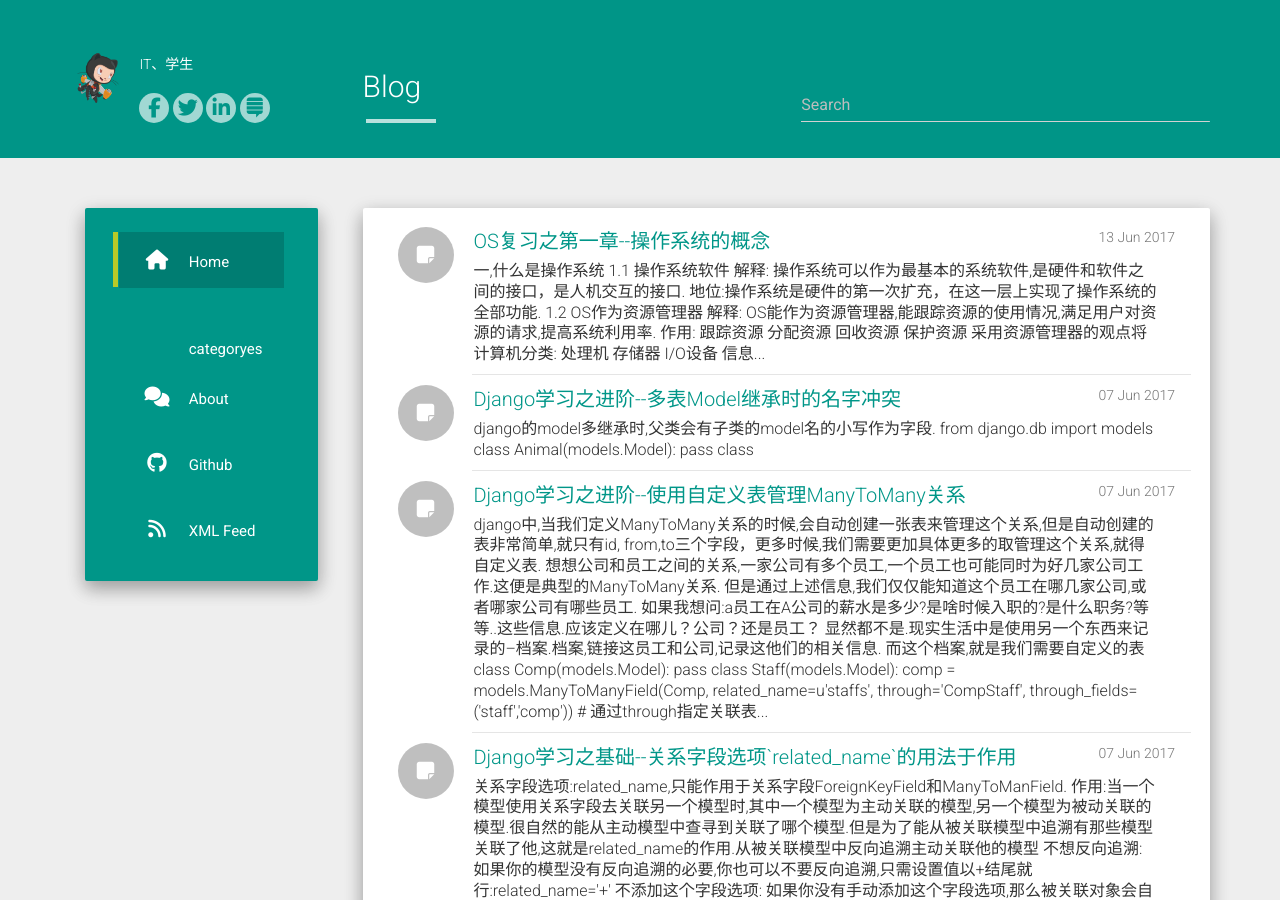
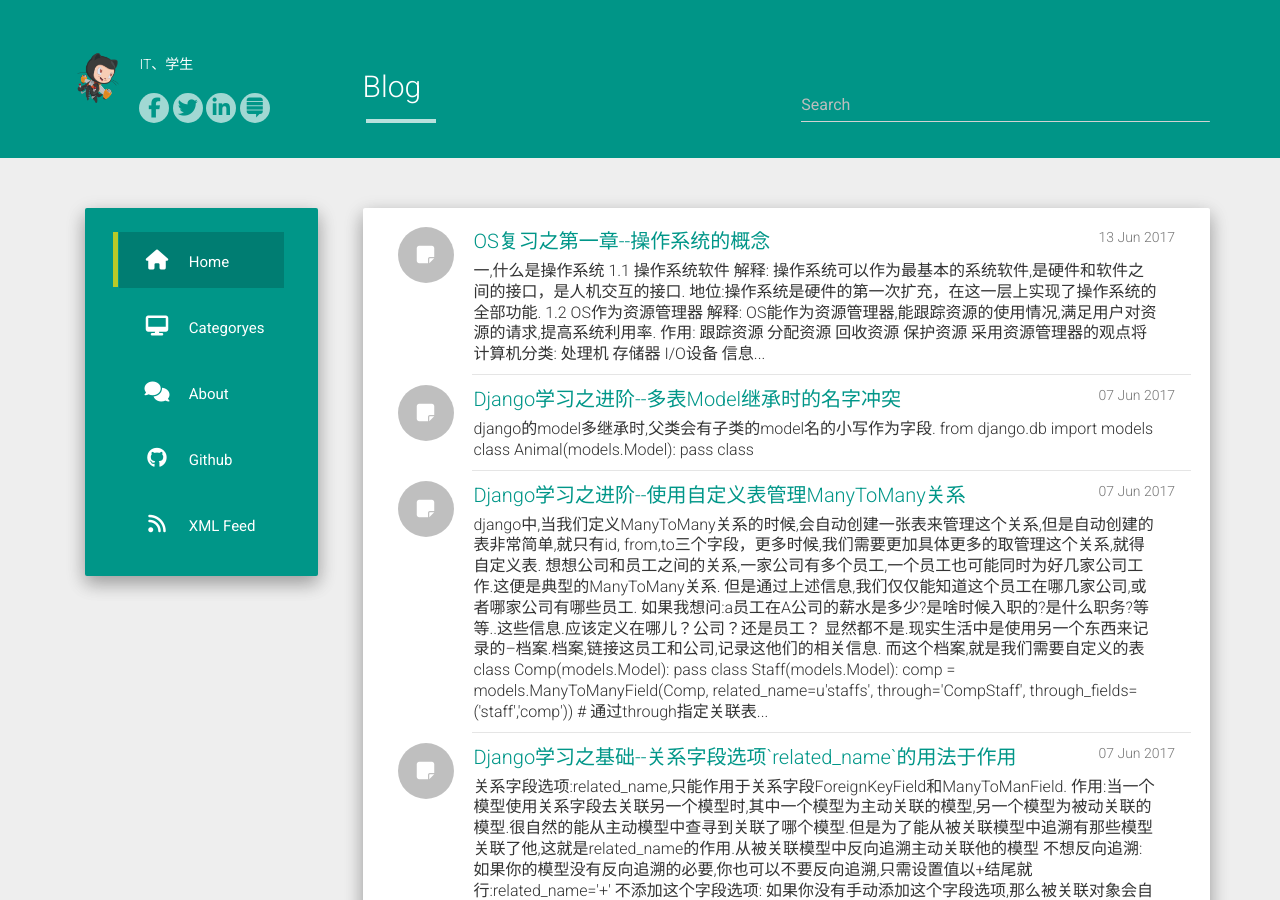
Before and after one commit to DrCBin/DrCBin.github.io, a Jekyll site: the page built from index.html, in a window 1280 px wide and 900 px high. Built offline with Jekyll 4.4.1, drawn with Linux system fonts in a browser that asks for light colours; nearby versions of some CDN libraries; the list of posts is cut into pages by our own code.

```diff
--- a/_data/urls.json
+++ b/_data/urls.json
@@ -6,9 +6,9 @@
     "layout": "post"
   },
   {
-    "text": "categoryes",
+    "text": "Categoryes",
     "url": "/category/python/",
-    "icon": "desktop"
+    "icon": "fa-desktop"
   },
   {
     "text": "About",
```
Also changed, not shown: 1 other file.
